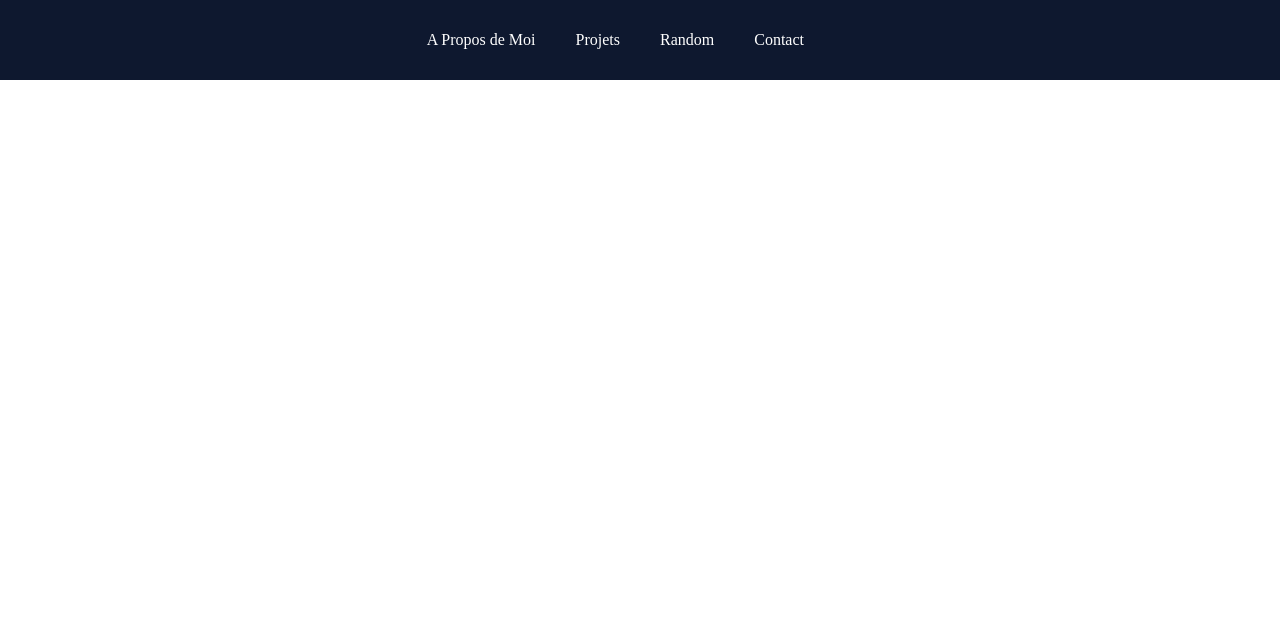
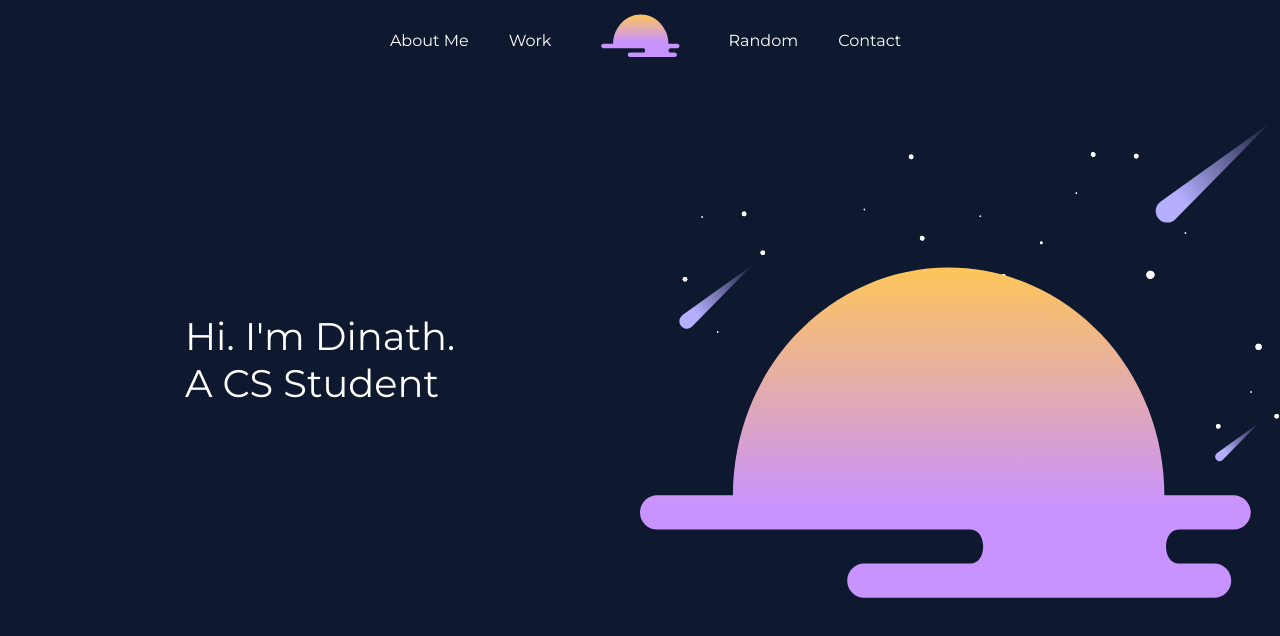
Before and after one commit to DinahWorld/DinahWorld-Portfolio, a React (Create React App) app: page / in a window 1280 px wide. Shown: the top 636 px of the page. Built offline with nearby package versions, Linux system fonts and the light colour scheme.

Commit message:
home page in progress

```diff
--- a/public/index.html
+++ b/public/index.html
@@ -2,6 +2,14 @@
 <html lang="en">
 	<head>
 		<meta charset="utf-8" />
+		<link rel="preconnect" href="https://fonts.googleapis.com" />
+		<link rel="preconnect" href="https://fonts.gstatic.com" crossorigin />
+		<link rel="preconnect" href="https://fonts.googleapis.com" />
+		<link rel="preconnect" href="https://fonts.gstatic.com" crossorigin />
+		<link
+			href="https://fonts.googleapis.com/css2?family=Montserrat:wght@400;500&display=swap"
+			rel="stylesheet"
+		/>
 		<link rel="icon" href="%PUBLIC_URL%/favicon.ico" />
 		<meta name="viewport" content="width=device-width, initial-scale=1" />
 		<meta name="theme-color" content="#000000" />
@@ -38,6 +46,5 @@
 
       To begin the development, run `npm start` or `yarn start`.
       To create a production bundle, use `npm run build` or `yarn build`.
-    -->
-  </body>
+    --></body>
 </html>
--- a/src/App.css
+++ b/src/App.css
@@ -1,4 +1,6 @@
 * {
 	padding: 0;
 	margin: 0;
+	background-color: #0e182f;
+	color: white;
 }
--- a/src/App.js
+++ b/src/App.js
@@ -1,12 +1,16 @@
 import './App.css';
 import { BrowserRouter as Router, Route, Routes } from 'react-router-dom';
 import Navbar from './components/Navbar';
+import Home from './components/Home';
 
 function App() {
 	return (
 		<div className='App'>
 			<Router>
 				<Navbar />
+				<Routes>
+					<Route path='/' element={<Home />} />
+				</Routes>
 			</Router>
 		</div>
 	);
--- /dev/null
+++ b/src/components/Home.js
@@ -0,0 +1,20 @@
+import React from 'react';
+import '../styles/Home.css';
+import { ReactComponent as HomeLogo } from '../assets/homeLogo.svg';
+
+function Home() {
+	return (
+		<div className='home'>
+			<div className='homeLeftSide'>
+				<h1>
+					Hi. I'm Dinath. <br /> A CS Student
+				</h1>
+			</div>
+			<div className='homeRightSide'>
+				<HomeLogo />
+			</div>
+		</div>
+	);
+}
+
+export default Home;
--- a/src/components/Navbar.js
+++ b/src/components/Navbar.js
@@ -2,16 +2,19 @@ import '../styles/Navbar.css';
 
 import React from 'react';
 import { Link } from 'react-router-dom';
+import { ReactComponent as Logo } from '../assets/logo.svg';
 
 function Navbar() {
 	return (
 		<div className='navbar'>
 			<div className='leftSide'>
-				<Link to='/'> A Propos de Moi </Link>
-				<Link to='/'> Projets </Link>
+				<Link to='/'> About Me </Link>
+				<Link to='/'> Work </Link>
 			</div>
 
-			<div className='middleSide'></div>
+			<div className='middleSide'>
+				<Logo />
+			</div>
 			<div className='rightSide'>
 				<Link to='/'> Random </Link>
 				<Link to='/'> Contact </Link>
--- /dev/null
+++ b/src/styles/Home.css
@@ -0,0 +1,31 @@
+.home {
+	width: 100%;
+	height: 70vh;
+	display: flex;
+	justify-content: center;
+	align-items: center;
+	flex-direction: row;
+}
+.homeLeftSide {
+	flex: 50%;
+	height: 100%;
+	display: flex;
+	align-items: center;
+	justify-content: center;
+}
+.homeRightSide {
+	flex: 50%;
+	height: 100%;
+	display: flex;
+	align-items: center;
+	justify-content: center;
+}
+.homeLeftSide h1 {
+	font-family: 'Montserrat', sans-serif;
+	font-weight: 400;
+	font-size: 3vw;
+}
+.homeRightSide svg {
+	width: 100%;
+	height: 100%;
+}
--- a/src/styles/Navbar.css
+++ b/src/styles/Navbar.css
@@ -1,13 +1,14 @@
 .navbar {
 	width: 100%;
 	height: 80px;
-	background-color: #0e182f;
 	display: flex;
 	flex-direction: row;
 }
 
 .navbar a {
-	color: white;
+	font-family: 'Montserrat', sans-serif;
+	font-style: normal;
+	font-style: 500;
 	text-decoration: none;
 	margin: 20px;
 }
@@ -25,3 +26,11 @@
 	align-items: center;
 	justify-content: left;
 }
+
+.middleSide {
+	flex: 12%;
+	display: flex;
+	align-items: center;
+	justify-content: center;
+	margin-bottom: 10px;
+}
```
Also changed, not shown: src/assets/homeLogo.svg (added), src/assets/logo.svg (added). Lines whose indentation alone changed are shown as unchanged.
